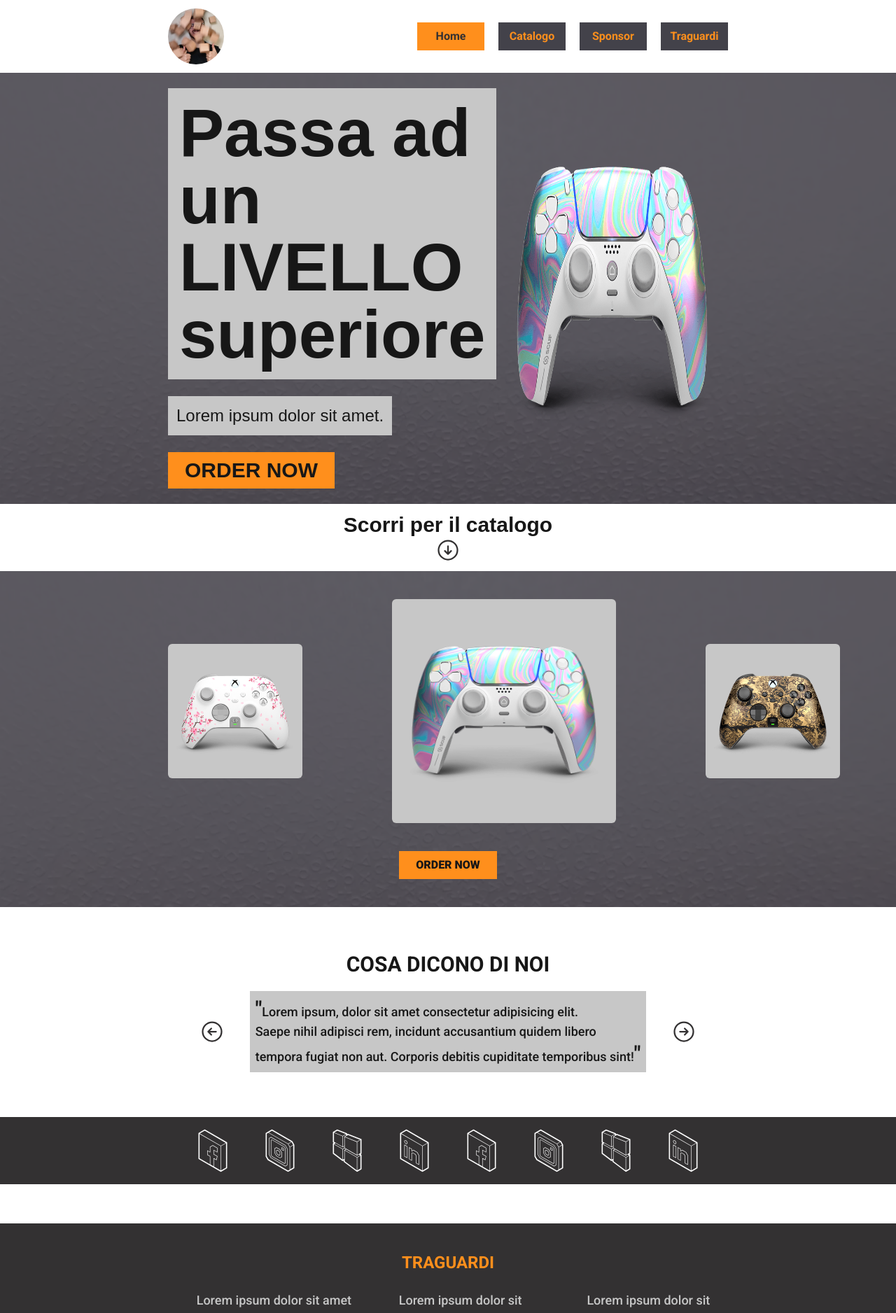
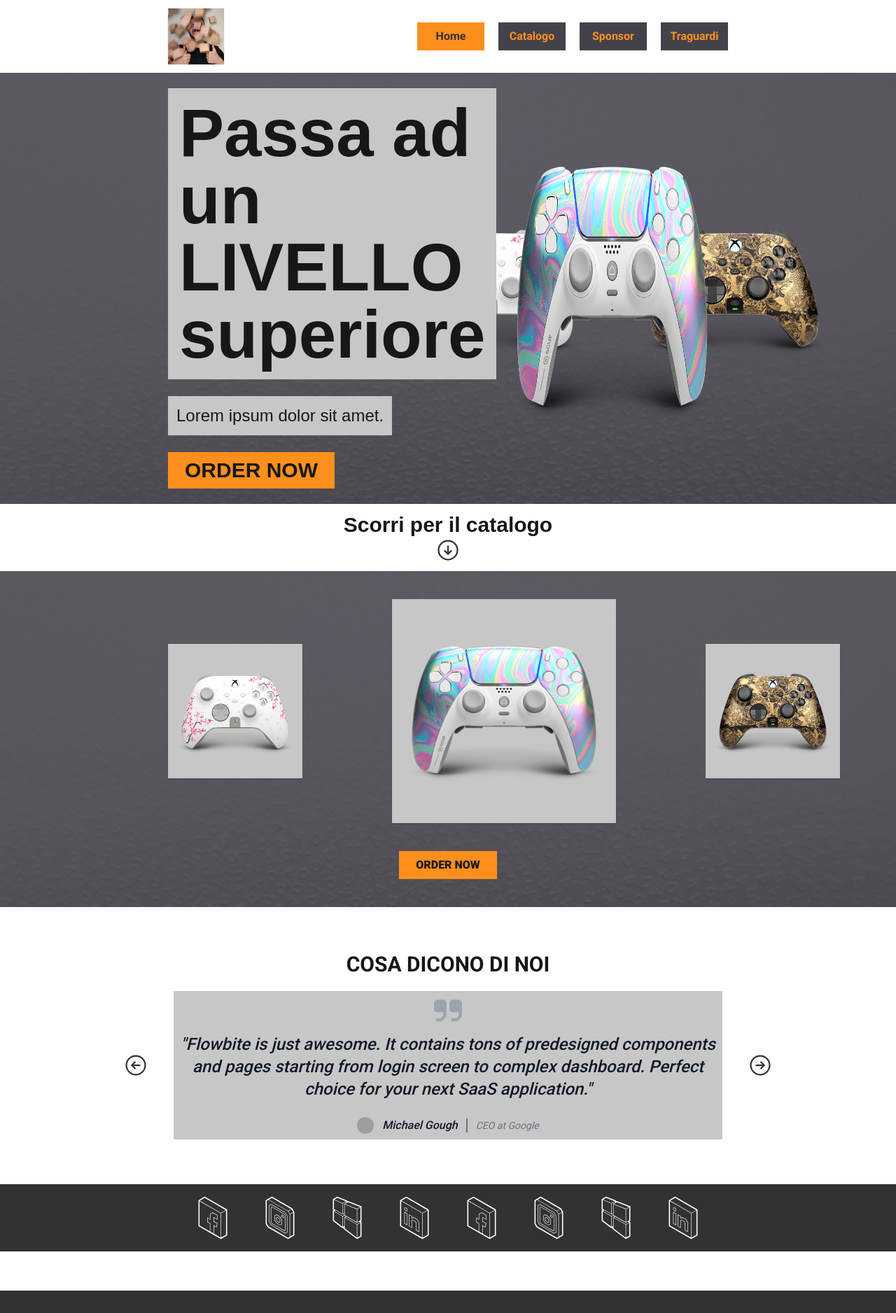
Before and after one commit to lorenzomorelli-webdev/Live-E-Commerce, a Next.js app: page / in a window 1280 px wide. Shown: the top 1876 px of the page at 70% size. Built offline with nearby package versions, Linux system fonts and the light colour scheme; grey boxes are pictures that could not be loaded; a web font is replaced by a local one.

Commit message:
fixed hero images | added shadows

```diff
--- a/components/features.tsx
+++ b/components/features.tsx
@@ -9,15 +9,36 @@ export default function Features() {
           <ArrowLeftCircleIcon className="h-9 w-9 text-darkbrown" />
         </button>
         <div className="bg-grayback p-2">
-          <span className="font-bold text-3xl">"</span>
-          <span className="font-medium text-lg">
-            Lorem ipsum, dolor sit amet consectetur adipisicing elit.
-            <br />
-            Saepe nihil adipisci rem, incidunt accusantium quidem libero
-            <br />
-            tempora fugiat non aut. Corporis debitis cupiditate temporibus sint!
-          </span>
-          <span className="font-bold text-3xl">"</span>
+          <figure className="max-w-screen-md mx-auto text-center">
+            <svg
+              className="w-10 h-10 mx-auto mb-3 text-gray-400 dark:text-gray-600"
+              aria-hidden="true"
+              xmlns="http://www.w3.org/2000/svg"
+              fill="currentColor"
+              viewBox="0 0 18 14">
+              <path d="M6 0H2a2 2 0 0 0-2 2v4a2 2 0 0 0 2 2h4v1a3 3 0 0 1-3 3H2a1 1 0 0 0 0 2h1a5.006 5.006 0 0 0 5-5V2a2 2 0 0 0-2-2Zm10 0h-4a2 2 0 0 0-2 2v4a2 2 0 0 0 2 2h4v1a3 3 0 0 1-3 3h-1a1 1 0 0 0 0 2h1a5.006 5.006 0 0 0 5-5V2a2 2 0 0 0-2-2Z" />
+            </svg>
+            <blockquote>
+              <p className="text-2xl italic font-medium text-gray-900">
+                "Flowbite is just awesome. It contains tons of predesigned components and pages
+                starting from login screen to complex dashboard. Perfect choice for your next SaaS
+                application."
+              </p>
+            </blockquote>
+            <figcaption className="flex items-center justify-center mt-6 space-x-3 rtl:space-x-reverse">
+              <img
+                className="w-6 h-6 rounded-full"
+                src="https://flowbite.s3.amazonaws.com/blocks/marketing-ui/avatars/michael-gouch.png"
+                alt="profile picture"
+              />
+              <div className="flex items-center divide-x-2 rtl:divide-x-reverse divide-gray-500">
+                <cite className="pe-3 font-medium text-gray-900">
+                  Michael Gough
+                </cite>
+                <cite className="ps-3 text-sm text-gray-500">CEO at Google</cite>
+              </div>
+            </figcaption>
+          </figure>
         </div>
         <button>
           <ArrowRightCircleIcon className="h-9 w-9 text-darkbrown" />
--- a/components/hero.tsx
+++ b/components/hero.tsx
@@ -18,11 +18,13 @@ export default function Hero() {
         <h2 className="bg-grayback font-medium text-2xl w-fit p-3">Lorem ipsum dolor sit amet.</h2>
         <button className="bg-orange w-fit p-2 px-6 font-extrabold text-3xl">ORDER NOW</button>
       </div>
-      <div>
+      <div className="relative">
+      <img src="/white.webp" className="absolute left-[-160px] bottom-1/4 w-[300px] h-[300px] -z-10" />
+      <img src="/dark.webp" className="absolute right-[-160px] bottom-1/4 w-[300px] h-[300px] -z-10" />
         <img
           src="/controller.webp"
           alt="controller SCUF"
-          className="w-[600px] h-[600px]"
+          className="w-[600px] h-[600px] z-10"
         />
       </div>
     </div>
--- a/components/navbar.tsx
+++ b/components/navbar.tsx
@@ -38,7 +38,7 @@ export default function Navbar() {
         <div>
           <img
             src="/lolloinformatica.png"
-            className="w-20 rounded-full"></img>
+            className="w-20 shadow"></img>
         </div>
         <div className="flex items-center justify-center gap-5">
           {Buttons.map((item, index) => (
--- a/components/products.tsx
+++ b/components/products.tsx
@@ -19,13 +19,13 @@ export default function Products() {
         <div className="flex gap-32  items-center justify-between px-60 my-10">
           <img
             src="/white.webp"
-            className="rounded-md w-48 h-48 bg-grayback"></img>
+            className="w-48 h-48 bg-grayback shadow"></img>
           <img
             src="/controller.webp"
-            className="rounded-md w-80 h-80 bg-grayback"></img>
+            className="w-80 h-80 bg-grayback shadow"></img>
           <img
             src="/dark.webp"
-            className="rounded-md w-48 h-48 bg-grayback"></img>
+            className="w-48 h-48 bg-grayback shadow"></img>
         </div>
         <button className="bg-orange w-fit p-2 px-6 font-extrabold mb-10">ORDER NOW</button>
       </div>
```
Lines whose indentation alone changed are shown as unchanged.
